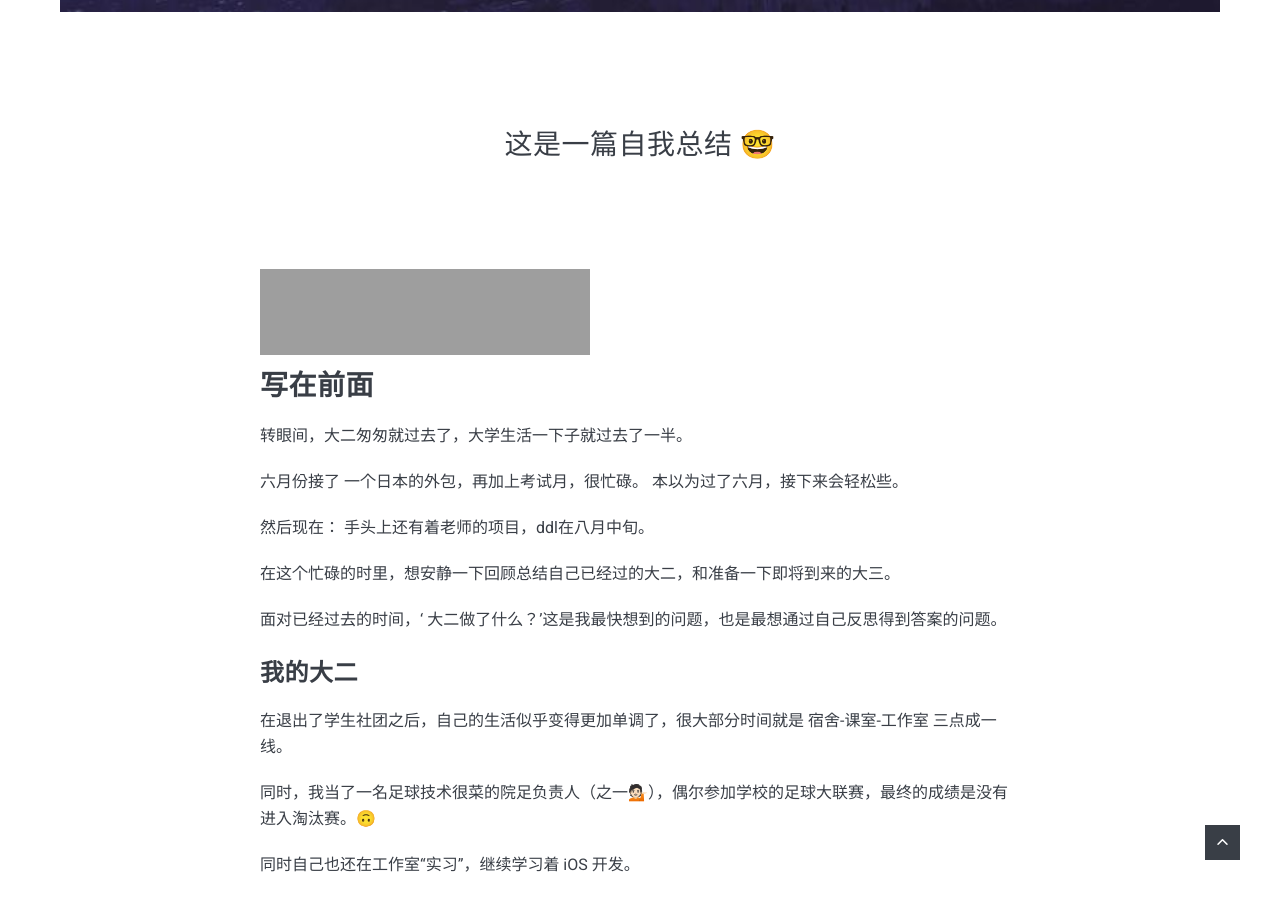
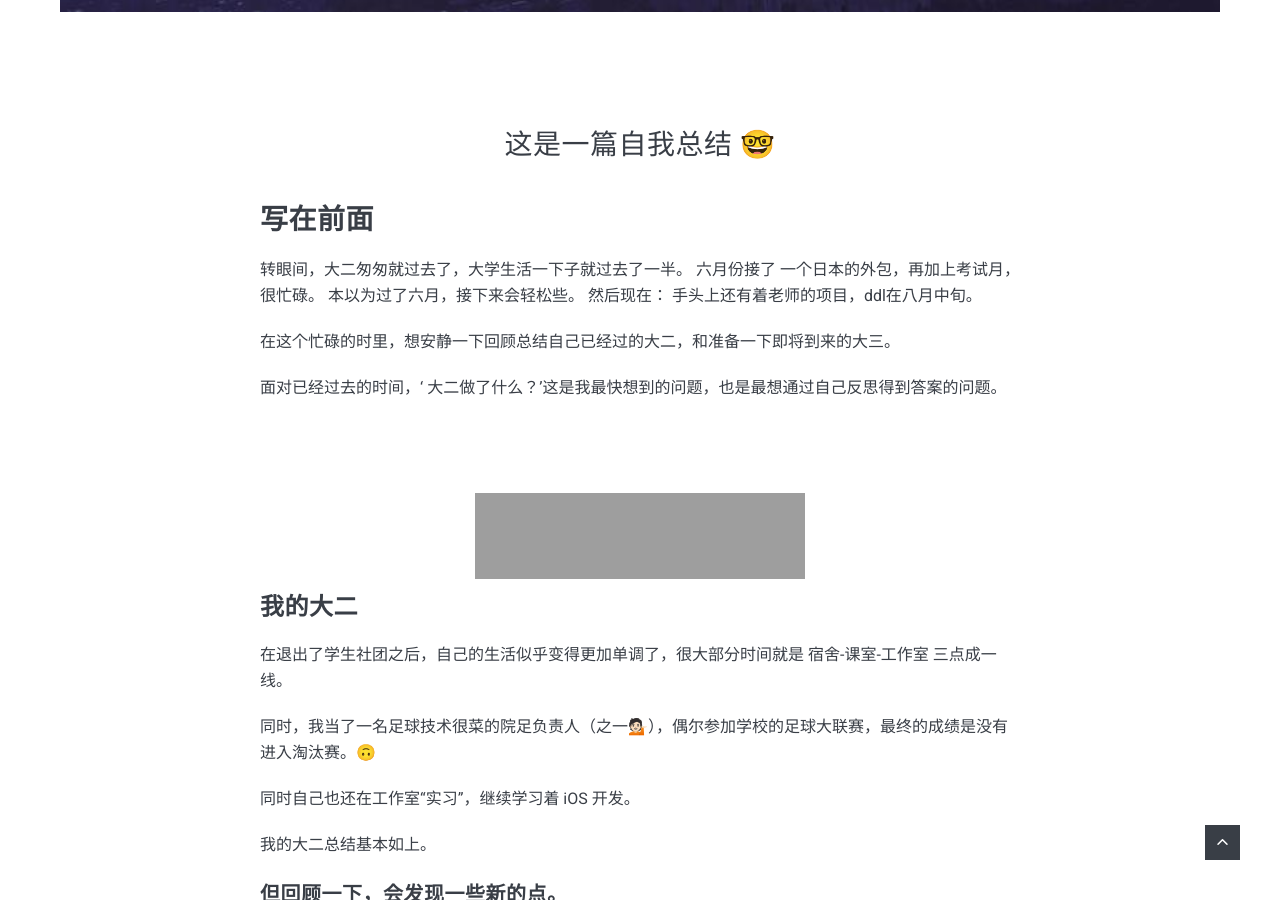
Before and after one commit to ZhongYupei/ZhongYupei.github.io, a Jekyll site: the page built from _posts/2019-07-26-2019的七月下旬,写在即将迎接大三的现在.markdown, in a window 1280 px wide and 900 px high, scrolled down 1031 px. Built offline with Jekyll 4.4.1, drawn with Linux system fonts in a browser that asks for light colours; nearby versions of some CDN libraries; part of the change alters nothing that is shown; grey boxes are pictures that could not be loaded.

Commit message:
no message

```diff
--- a/_posts/2019-07-26-2019的七月下旬,写在即将迎接大三的现在.markdown
+++ b/_posts/2019-07-26-2019的七月下旬,写在即将迎接大三的现在.markdown
@@ -8,6 +8,19 @@ image:  13160879-34755c57cb5fdcaf.jpg
 
 
 >  这是一篇自我总结 🤓
+
+
+## 写在前面
+
+转眼间，大二匆匆就过去了，大学生活一下子就过去了一半。
+六月份接了 一个日本的外包，再加上考试月，很忙碌。
+本以为过了六月，接下来会轻松些。
+然后现在：
+手头上还有着老师的项目，ddl在八月中旬。
+
+在这个忙碌的时里，想安静一下回顾总结自己已经过的大二，和准备一下即将到来的大三。
+
+面对已经过去的时间，‘ 大二做了什么？’这是我最快想到的问题，也是最想通过自己反思得到答案的问题。
 
 <!--more-->
 &nbsp;&nbsp;&nbsp;&nbsp;&nbsp;&nbsp;&nbsp;&nbsp;&nbsp;&nbsp;&nbsp;&nbsp;&nbsp;&nbsp;&nbsp;&nbsp;&nbsp;&nbsp;&nbsp;&nbsp;&nbsp;&nbsp;&nbsp;&nbsp;&nbsp;&nbsp;&nbsp;&nbsp;&nbsp;&nbsp;&nbsp;&nbsp;&nbsp;&nbsp;&nbsp;&nbsp;&nbsp;&nbsp;&nbsp;&nbsp;&nbsp;&nbsp;&nbsp;&nbsp;&nbsp;&nbsp;&nbsp;&nbsp;&nbsp;&nbsp;&nbsp;&nbsp;&nbsp;&nbsp;&nbsp;&nbsp;&nbsp;&nbsp;&nbsp;&nbsp;&nbsp;&nbsp;&nbsp;&nbsp;&nbsp;
@@ -25,25 +38,11 @@ image:  13160879-34755c57cb5fdcaf.jpg
 &nbsp;&nbsp;&nbsp;&nbsp;&nbsp;&nbsp;&nbsp;&nbsp;&nbsp;&nbsp;&nbsp;&nbsp;&nbsp;
 &nbsp;&nbsp;&nbsp;&nbsp;&nbsp;&nbsp;&nbsp;&nbsp;&nbsp;&nbsp;&nbsp;&nbsp;&nbsp;
 
-<iframe frameborder="no" border="0" marginwidth="0" marginheight="0" width=330 height=86 src="//music.163.com/outchain/player?type=2&id=557203676&auto=0&height=66"></iframe>
 
+<!-- <center><iframe frameborder="no" border="0" marginwidth="0" marginheight="0" width=330 height=86 src="//music.163.com/outchain/player?type=2&id=557203676&auto=0&height=66"></iframe></center> -->
+<center><iframe frameborder="no" border="0" marginwidth="0" marginheight="0" width=330 height=86 src="//music.163.com/song?id=1405427891&userid=49981511"></iframe></center>
+<!-- http: -->
 
-
-
-## 写在前面
-
-转眼间，大二匆匆就过去了，大学生活一下子就过去了一半。
-
-六月份接了 一个日本的外包，再加上考试月，很忙碌。
-本以为过了六月，接下来会轻松些。
-
-然后现在：
-手头上还有着老师的项目，ddl在八月中旬。
-
-在这个忙碌的时里，想安静一下回顾总结自己已经过的大二，和准备一下即将到来的大三。
-
-
-面对已经过去的时间，‘ 大二做了什么？’这是我最快想到的问题，也是最想通过自己反思得到答案的问题。
 
 ### 我的大二
 在退出了学生社团之后，自己的生活似乎变得更加单调了，很大部分时间就是 宿舍-课室-工作室 三点成一线。
@@ -82,7 +81,7 @@ image:  13160879-34755c57cb5fdcaf.jpg
 想和大家分享这句出自《毒液》的台词，它给了我很大的共鸣。
 
 
-![my wechat page](./2019-的七月下旬-写在即将迎接大三的现在/13160879-5d2527d1f208ccb2.jpg)
+![my wechat page](/images/03_post/13160879-5d2527d1f208ccb2.jpg)
 
 大二这一年里，自己接触了很多的技术，从课内的专业，到自学的iOS、Python、ML、Linux、底层的编译，再到硬件上的树莓派，很难说自己全都已经完全掌握了，许多方向自己甚至只是刚入门的水准。
 
```
